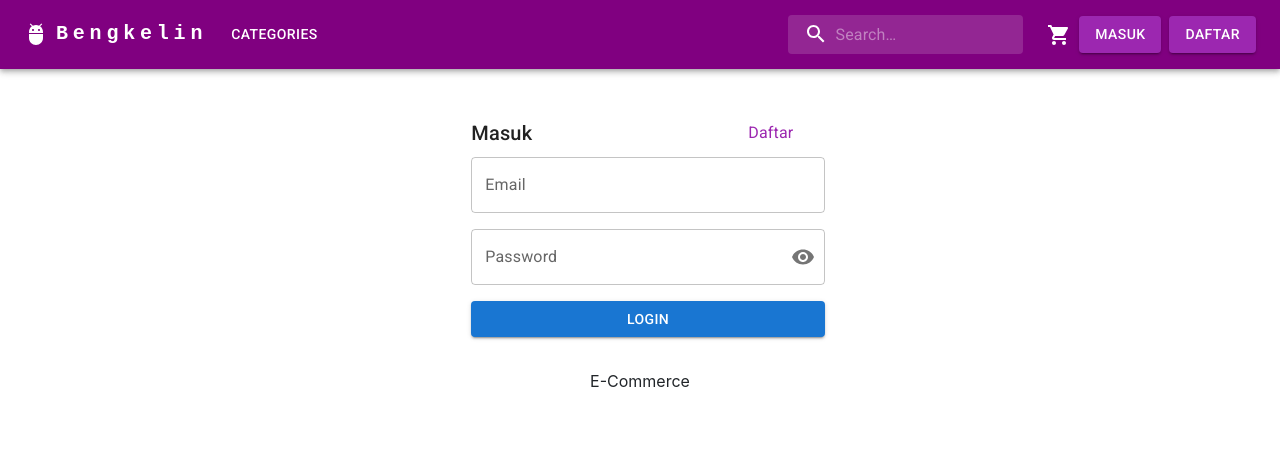
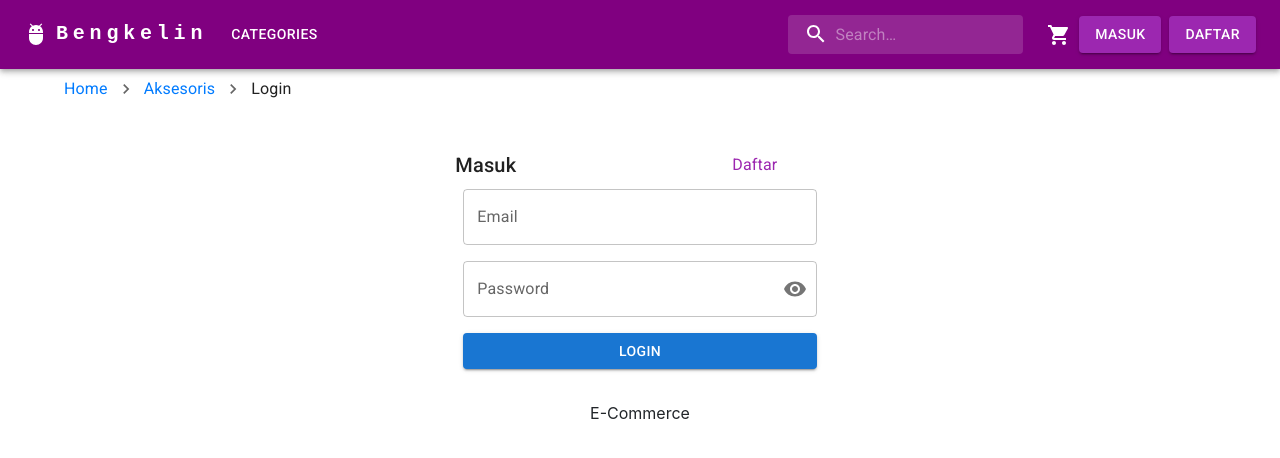
Before and after one commit to fazrithe/e-commerce-frontend, a Next.js app: page /login in a window 1280 px wide. Shown: the top 458 px of the page. Built offline with nearby package versions, Linux system fonts and the light colour scheme.

Commit message:
update login

```diff
--- a/pages/login/index.tsx
+++ b/pages/login/index.tsx
@@ -1,9 +1,10 @@
 import * as React from 'react';
-import {FormGroup, FormControl, InputLabel, OutlinedInput, InputAdornment, IconButton, Grid, Paper, Typography} from '@mui/material'
+import {FormGroup, FormControl, Container, Stack, Breadcrumbs, InputLabel, OutlinedInput, InputAdornment, IconButton, Grid, Paper, Typography} from '@mui/material'
 import Visibility from '@mui/icons-material/Visibility';
 import VisibilityOff from '@mui/icons-material/VisibilityOff';
 import Button from '@mui/material/Button';
 import Link from 'next/link';
+import NavigateNextIcon from '@mui/icons-material/NavigateNext';
 
 export default function Login(){
     const [showPassword, setShowPassword] = React.useState(false);
@@ -13,14 +14,38 @@ export default function Login(){
     const handleMouseDownPassword = (event: React.MouseEvent<HTMLButtonElement>) => {
       event.preventDefault();
     };
+    const breadcrumbs = [
+        <Link key="1" color="inherit" href="/">
+          Home
+        </Link>,
+        <Link
+          key="2"
+          color="inherit"
+          href="/material-ui/getting-started/installation/"
+        >
+          Aksesoris
+        </Link>,
+        <Typography key="3" color="text.primary">
+          Login
+        </Typography>,
+      ];
     return(
-        <Grid container alignItems="center" className="ml-2 mt-4 d-flex justify-content-center">
+            <Container fixed>
+            <Stack spacing={2} className="mt-2">
+                <Breadcrumbs
+                    separator={<NavigateNextIcon fontSize="small" />}
+                    aria-label="breadcrumb"
+                >
+                    {breadcrumbs}
+                </Breadcrumbs>
+            </Stack>
+        <Grid container alignItems="center" className="mt-4 d-flex justify-content-center">
         <Paper elevation={0}>
-            <Grid container alignItems="center" className="ml-2 mt-4">
-                <Grid item xs={6} sm={9}>
+            <Grid container alignItems="center" className="mt-4">
+                <Grid xs={9} sm={9}>
                     <Typography variant="h6">Masuk</Typography>
                 </Grid>
-                <Grid item xs={6} sm={2}>
+                <Grid item xs={2} sm={2}>
                     <Link href="register">
                     <Typography color="secondary">Daftar</Typography>
                     </Link>
@@ -66,5 +91,6 @@ export default function Login(){
             </FormGroup>
             </Paper>
             </Grid>
+            </Container>
     )
 }
```
Also changed, not shown: pages/register/index.tsx (+28 -1 lines).
